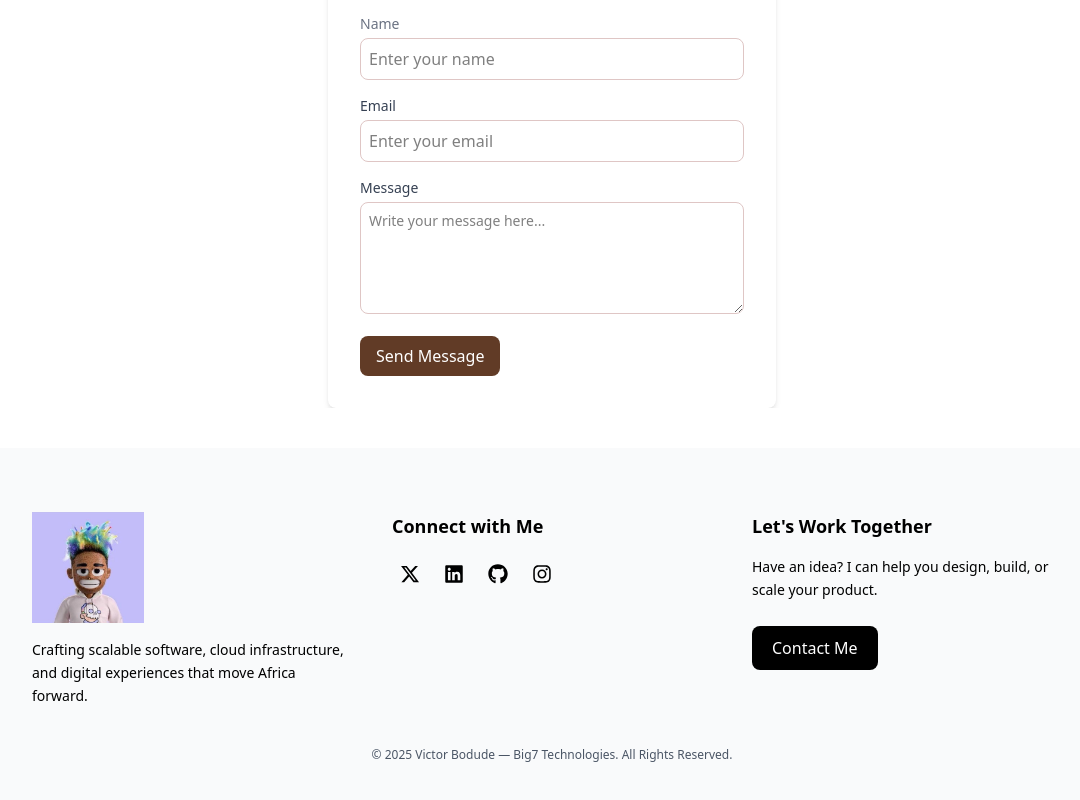
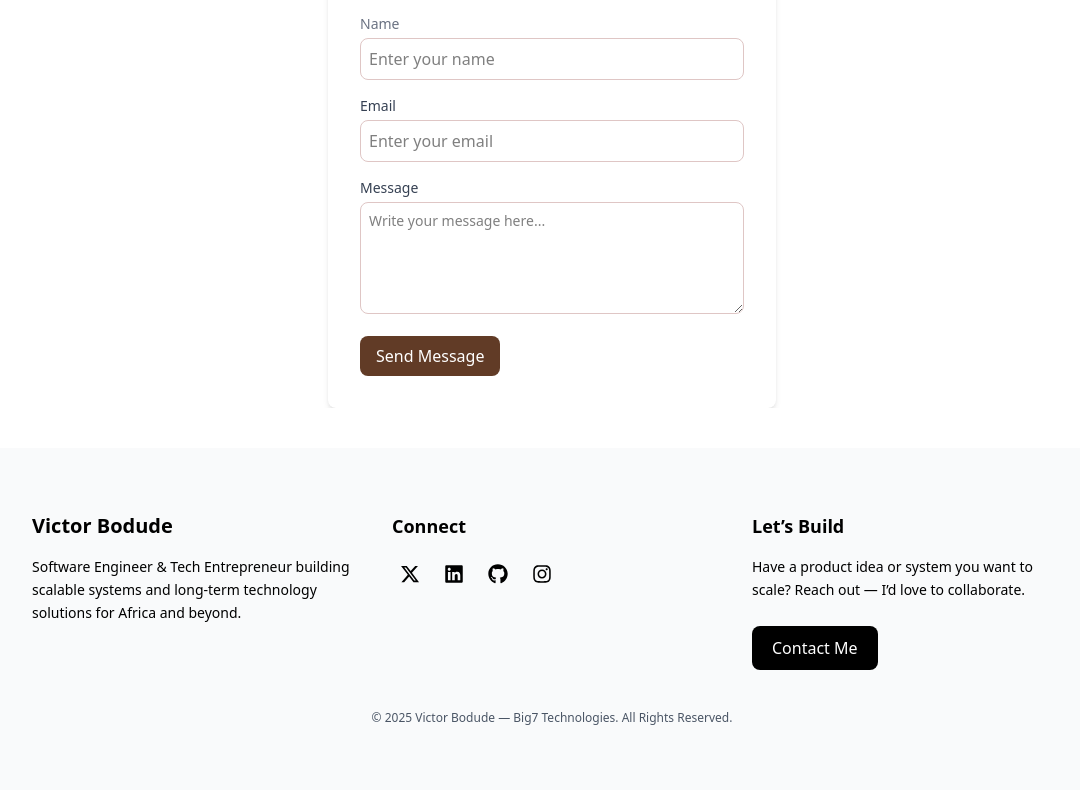
Before and after one commit to vobzzartt/my_portfolio, a React (Vite) app: page / in a window 1280 px wide. Shown: the part 4224-5024 px from the top of the page, without its empty margins (88-1168 px from the left). Built offline with nearby package versions, Linux system fonts and the light colour scheme.

Commit message:
Update Footer.jsx

```diff
--- a/src/Components/Sections/Footer.jsx
+++ b/src/Components/Sections/Footer.jsx
@@ -1,82 +1,87 @@
 import React from 'react';
 import { FaXTwitter, FaLinkedin, FaGithub, FaInstagram } from 'react-icons/fa6';
 import { Link } from "react-router-dom";
-import mypicture from "../../images/logo.png";
 
 export default function Footer() {
   return (
-    <footer className="max-w-full overflow-x-hidden bg-gray-50 text-black py-16 mt-10 px-5 lg:px-30 md:px-20" id="footer">
+    <footer
+      className="max-w-full overflow-x-hidden bg-gray-50 text-black py-16 mt-10 px-5 lg:px-30 md:px-20"
+      id="footer"
+    >
+      {/* Main Footer Sections */}
       <div className="max-w-7xl mx-auto grid grid-cols-1 md:grid-cols-3 gap-10">
 
-        {/* Logo + Short Bio */}
+        {/* Identity + Short Mission */}
         <div className="flex flex-col items-start gap-4">
-          <Link to="/">
-            <img src={mypicture} alt="Victor Logo" className="w-28" />
-          </Link>
+          <h2 className="text-xl font-semibold">Victor Bodude</h2>
+
           <p className="text-sm leading-relaxed">
-            Crafting scalable software, cloud infrastructure, and digital experiences that move Africa forward.
+            Software Engineer & Tech Entrepreneur building scalable systems
+            and long-term technology solutions for Africa and beyond.
           </p>
         </div>
 
-        {/* Social Links */}
+        {/* Socials */}
         <div className="flex flex-col items-start gap-4">
-          <h3 className="text-lg font-semibold">Connect with Me</h3>
+          <h3 className="text-lg font-semibold">Connect</h3>
+
           <div className="flex flex-wrap space-x-2">
 
-            <Link
-              to="https://x.com/vobzzartt"
+            <a
+              href="https://x.com/vobzzartt"
               target="_blank"
               rel="noopener noreferrer"
               className="text-black hover:bg-gray-200 p-2 rounded-full transition"
             >
               <FaXTwitter size={20} />
-            </Link>
+            </a>
 
-            <Link
-              to="https://www.linkedin.com/in/victorbodude"
+            <a
+              href="https://www.linkedin.com/in/victorbodude"
               target="_blank"
               rel="noopener noreferrer"
               className="text-black hover:bg-gray-200 p-2 rounded-full transition"
             >
               <FaLinkedin size={20} />
-            </Link>
+            </a>
 
-            <Link
-              to="https://github.com/vobzzartt"
+            <a
+              href="https://github.com/vobzzartt"
               target="_blank"
               rel="noopener noreferrer"
               className="text-black hover:bg-gray-200 p-2 rounded-full transition"
             >
               <FaGithub size={20} />
-            </Link>
+            </a>
 
-            <Link
-              to="https://instagram.com/vobzzartt"
+            <a
+              href="https://instagram.com/vobzzartt"
               target="_blank"
               rel="noopener noreferrer"
               className="text-black hover:bg-gray-200 p-2 rounded-full transition"
             >
               <FaInstagram size={20} />
-            </Link>
+            </a>
 
           </div>
         </div>
 
-        {/* CTA – Hire Me */}
+        {/* CTA */}
         <div className="flex flex-col items-start gap-4">
-          <h3 className="text-lg font-semibold">Let's Work Together</h3>
+          <h3 className="text-lg font-semibold">Let’s Build</h3>
+
           <p className="text-sm leading-relaxed">
-            Have an idea? I can help you design, build, or scale your product.
+            Have a product idea or system you want to scale?
+            Reach out — I’d love to collaborate.
           </p>
 
-          <Link
-            to="mailto:victorbodude@gmail.com"
+          <a
+            href="mailto:victorbodude@gmail.com"
             className="inline-block mt-2 px-5 py-2.5 bg-black text-white rounded-lg hover:bg-gray-800 transition"
           >
             Contact Me
-          </Link>
+          </a>
         </div>
-
       </div>
 
       {/* Bottom Bar */}
```
